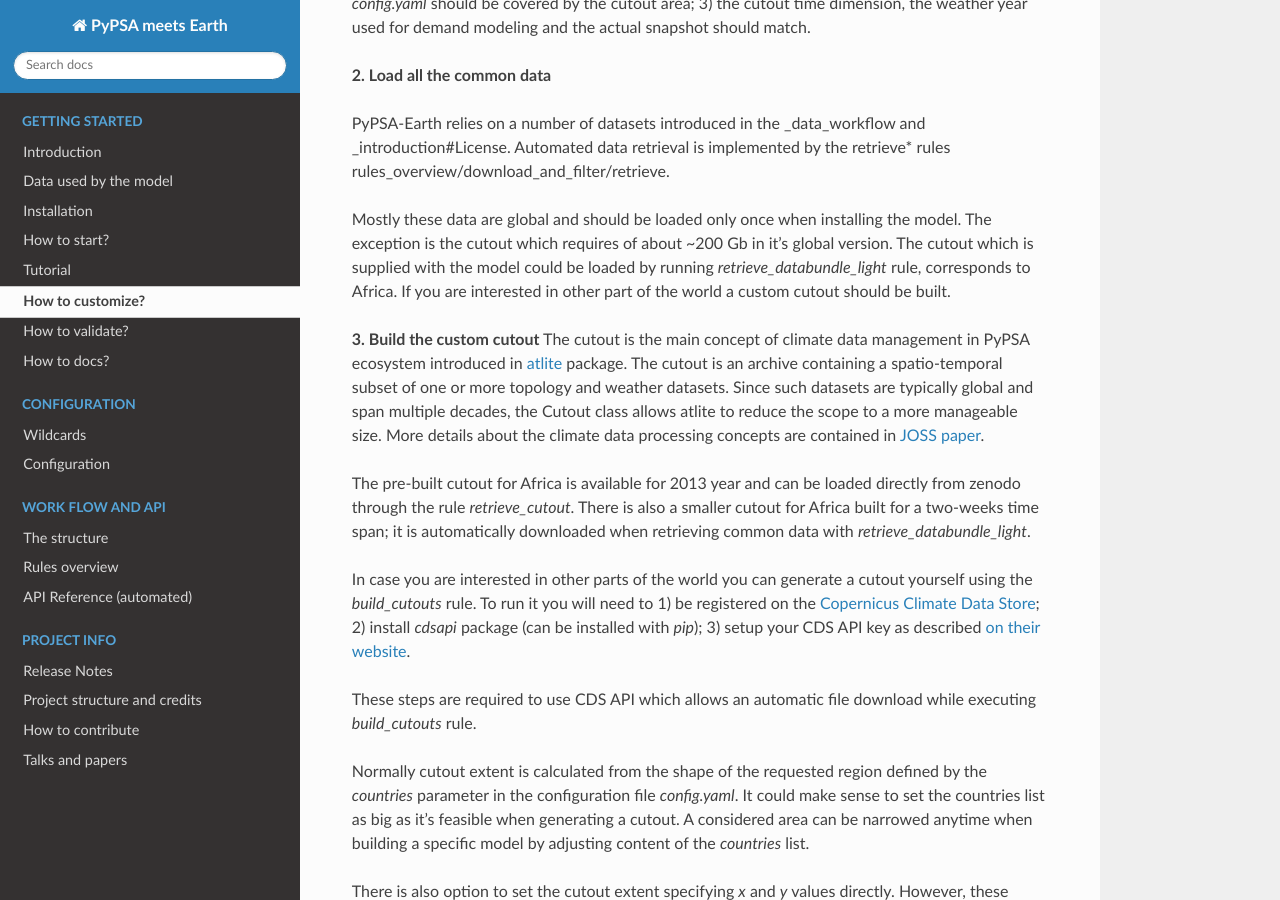
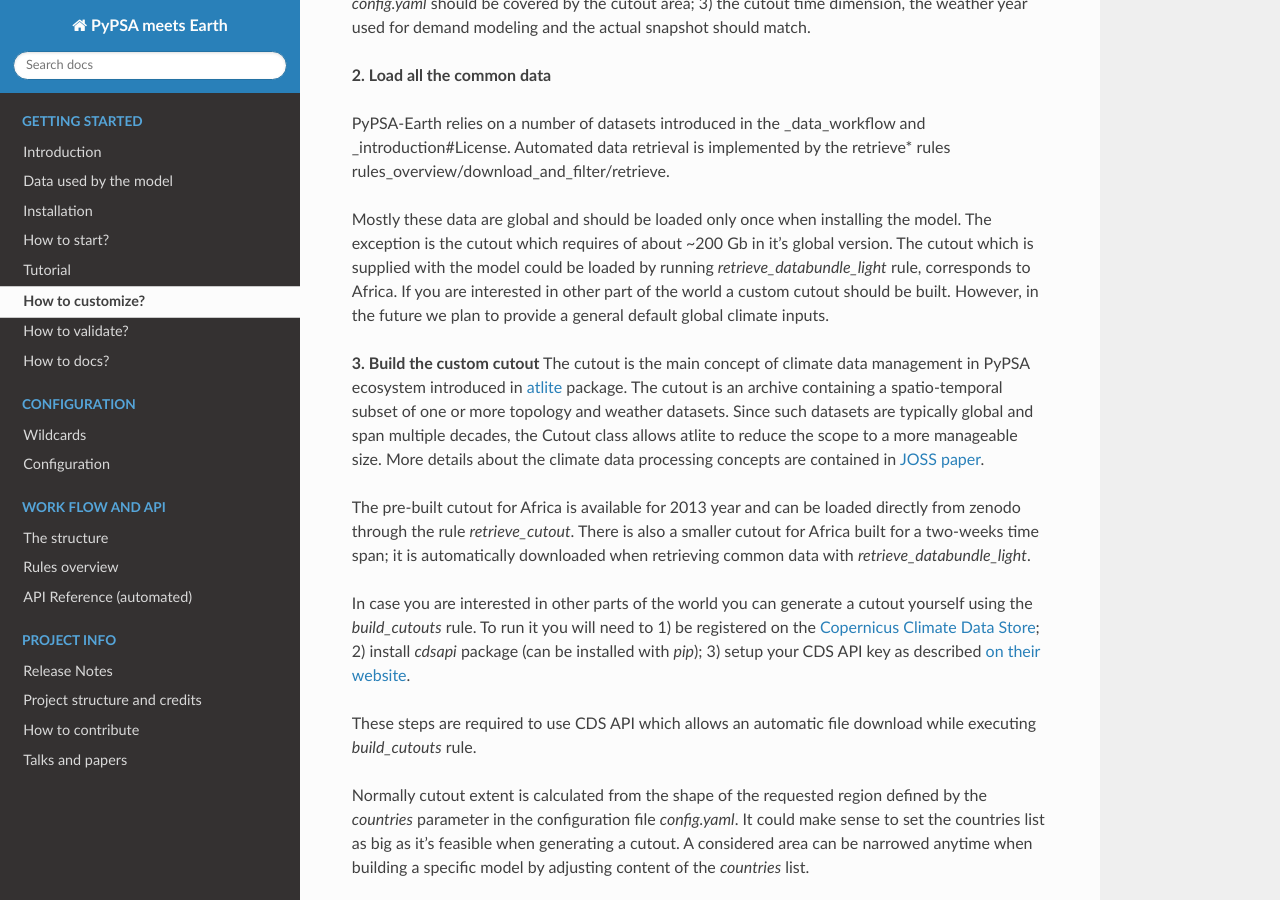
Before and after one commit to pypsa-meets-earth/pypsa-earth, a Sphinx documentation site: the page built from doc/how_to_customize.rst, in a window 1280 px wide and 900 px high, scrolled down 600 px. Built offline with Sphinx 7.4.7 and the Read the Docs theme 2.0.0, drawn with Linux system fonts in a browser that asks for light colours; pages that are not in the unit, such as notebooks, are missing from menus; the version number could not be read and is left out.

Commit message:
Add a development-plans comment

```diff
--- a/doc/how_to_customize.rst
+++ b/doc/how_to_customize.rst
@@ -27,7 +27,7 @@ It could be helpful to keep in mind the following points:
 
 PyPSA-Earth relies on a number of datasets introduced in the :ref:`_data_workflow` and :ref:`_introduction#License`. Automated data retrieval is implemented by the retrieve* rules :ref:`rules_overview/download_and_filter/retrieve`.
 
-Mostly these data are global and should be loaded only once when installing the model. The exception is the cutout which requires of about ~200 Gb in it's global version. The cutout which is supplied with the model could be loaded by running `retrieve_databundle_light` rule, corresponds to Africa. If you are interested in other part of the world a custom cutout should be built.
+Mostly these data are global and should be loaded only once when installing the model. The exception is the cutout which requires of about ~200 Gb in it's global version. The cutout which is supplied with the model could be loaded by running `retrieve_databundle_light` rule, corresponds to Africa. If you are interested in other part of the world a custom cutout should be built. However, in the future we plan to provide a general default global climate inputs.
 
 **3. Build the custom cutout**
 The cutout is the main concept of climate data management in PyPSA ecosystem introduced in `atlite <https://atlite.readthedocs.io/en/latest/>`_ package. The cutout is an archive containing a spatio-temporal subset of one or more topology and weather datasets. Since
```
